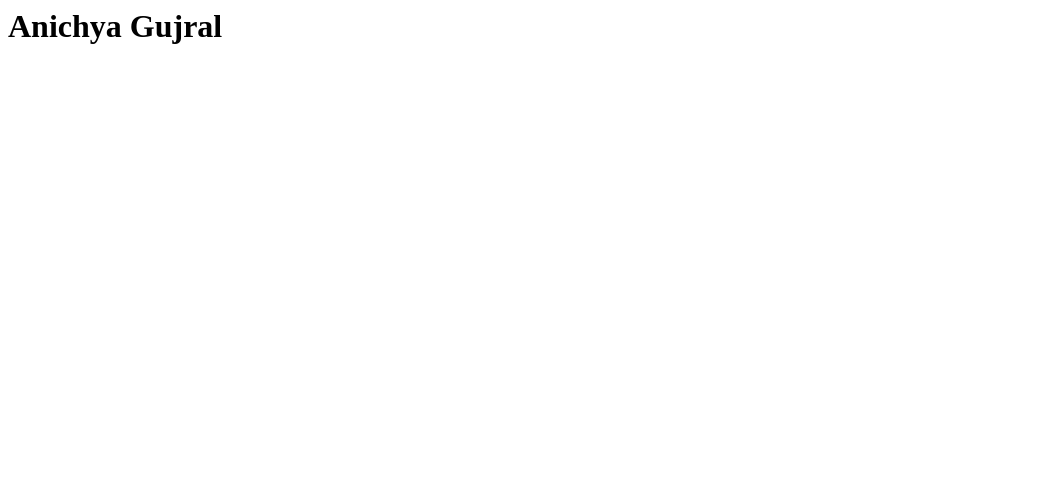
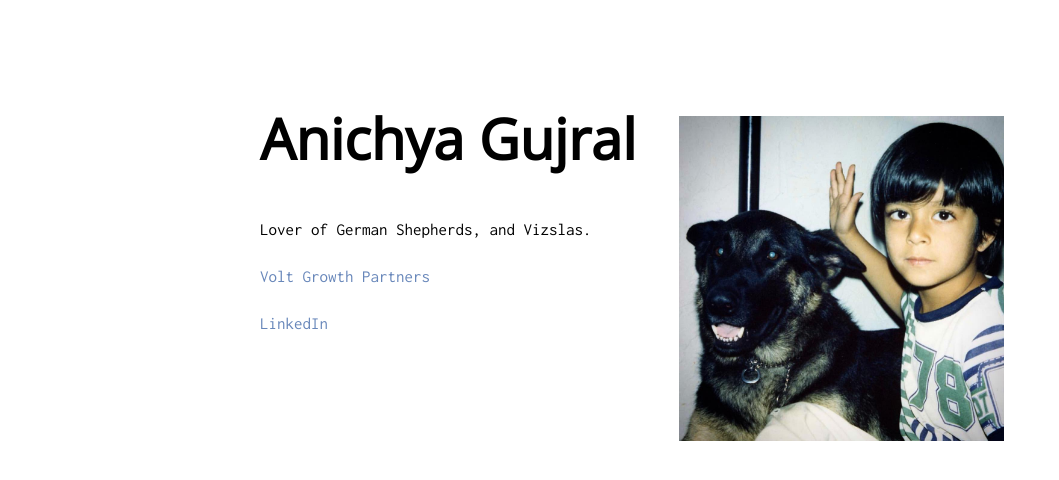
Before and after one commit to anichya/anichya.github.io, a plain HTML site: page index.html in a window 1280 px wide. Shown: the whole page, without its empty margins (0-1059 px from the left). Drawn offline with nearby package versions, Linux system fonts and the light colour scheme.

Commit message:
Update content of site for Anichya

```diff
--- /dev/null
+++ b/index.css
@@ -0,0 +1,38 @@
+.container {
+  margin: 100px auto;
+  max-width: 760px;
+}
+
+a {
+  color: #6887ba;
+  text-decoration: none;
+}
+
+a:visited {
+  text-decoration: none;
+}
+
+i {
+  color: black;
+}
+
+h1 {
+  font-family: 'Open Sans';
+  font-size: 3.5em;
+  font-weight: bold;
+}
+
+p {
+  font-family: 'Inconsolata';
+  font-size: 17px;
+  line-height: 30px;
+}
+
+img {
+  float: right;
+  padding: 16px;
+}
+
+.fa {
+  margin-right: 20px;
+}
--- a/index.html
+++ b/index.html
@@ -1 +1,36 @@
-<h1>Anichya Gujral</h1>
+<!DOCTYPE html>
+<html>
+  <head>
+    <meta charset="utf-8">
+    <title>Anichya Gujral</title>
+    <link rel="shortcut icon" href="favicon-venus.ico" />
+
+    <link rel="stylesheet" href="index.css">
+    <link rel="stylesheet"
+          href="https://fonts.googleapis.com/css?family=Montserrat">
+    <link rel="stylesheet"
+          href="https://fonts.googleapis.com/css?family=Inconsolata">
+    <link rel="stylesheet"
+          href="https://fonts.googleapis.com/css?family=Open+Sans">
+    <script src="https://use.fontawesome.com/9e23e8ae82.js"></script>
+  </head>
+  <body>
+    <div class="container">
+      <img src="images/anichya_bunta.jpg" alt="Anichya and Bunta" height="325" width="325">
+      <div class="row">
+        <h1>Anichya Gujral</h1>
+      </div>
+      <div class="row">
+        <p>
+          <span>Lover of German Shepherds, and Vizslas.</span>
+        </p>
+        <p>
+          <span><a href="http://voltgrowthpartners.com/" target="_blank">Volt Growth Partners</a></span>
+        </p>
+        <p>
+          <span><a href="https://www.linkedin.com/in/anichyagujral/" target="_blank">LinkedIn</a></span>
+        </p>
+      </div>
+    </div>
+  </body>
+</html>
```
